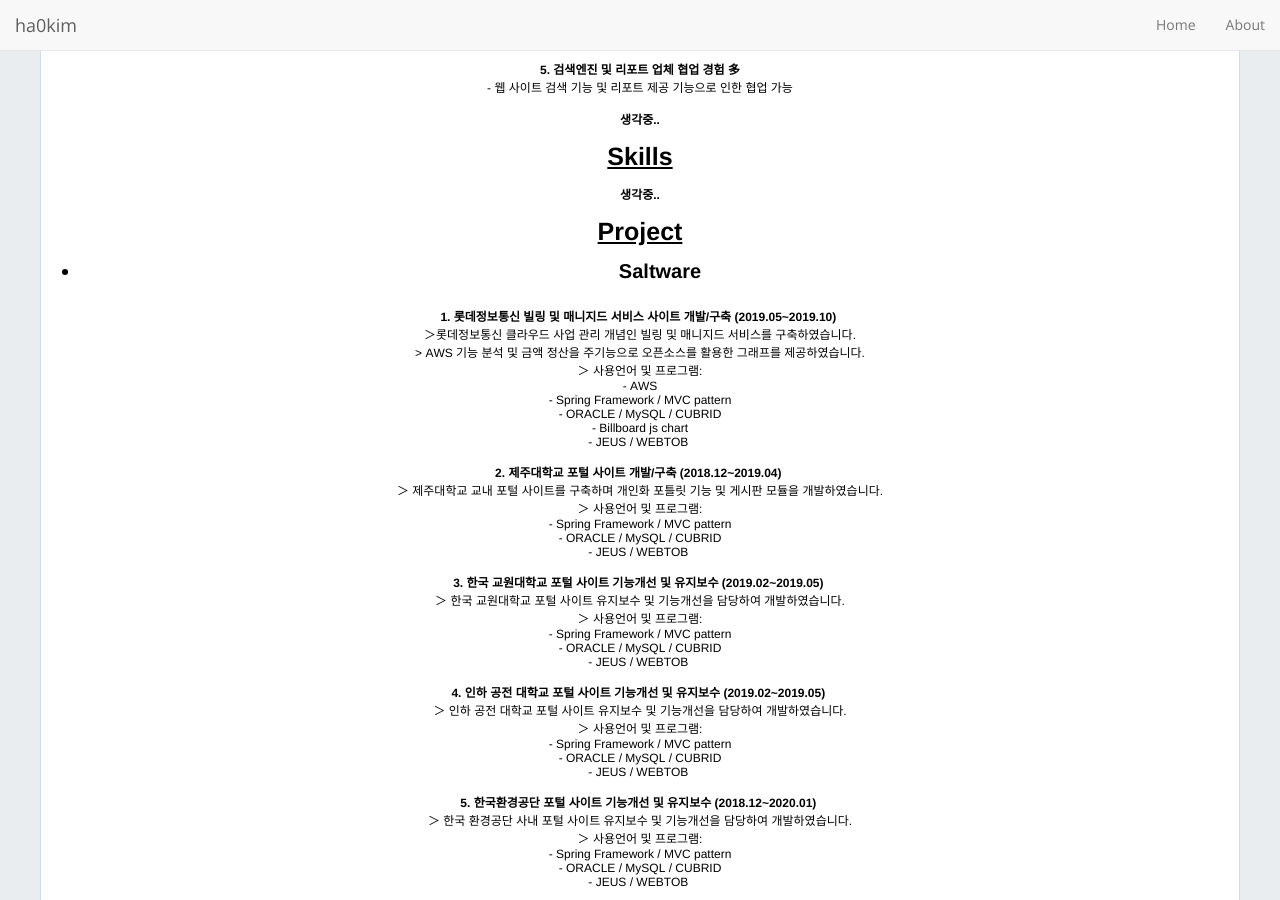
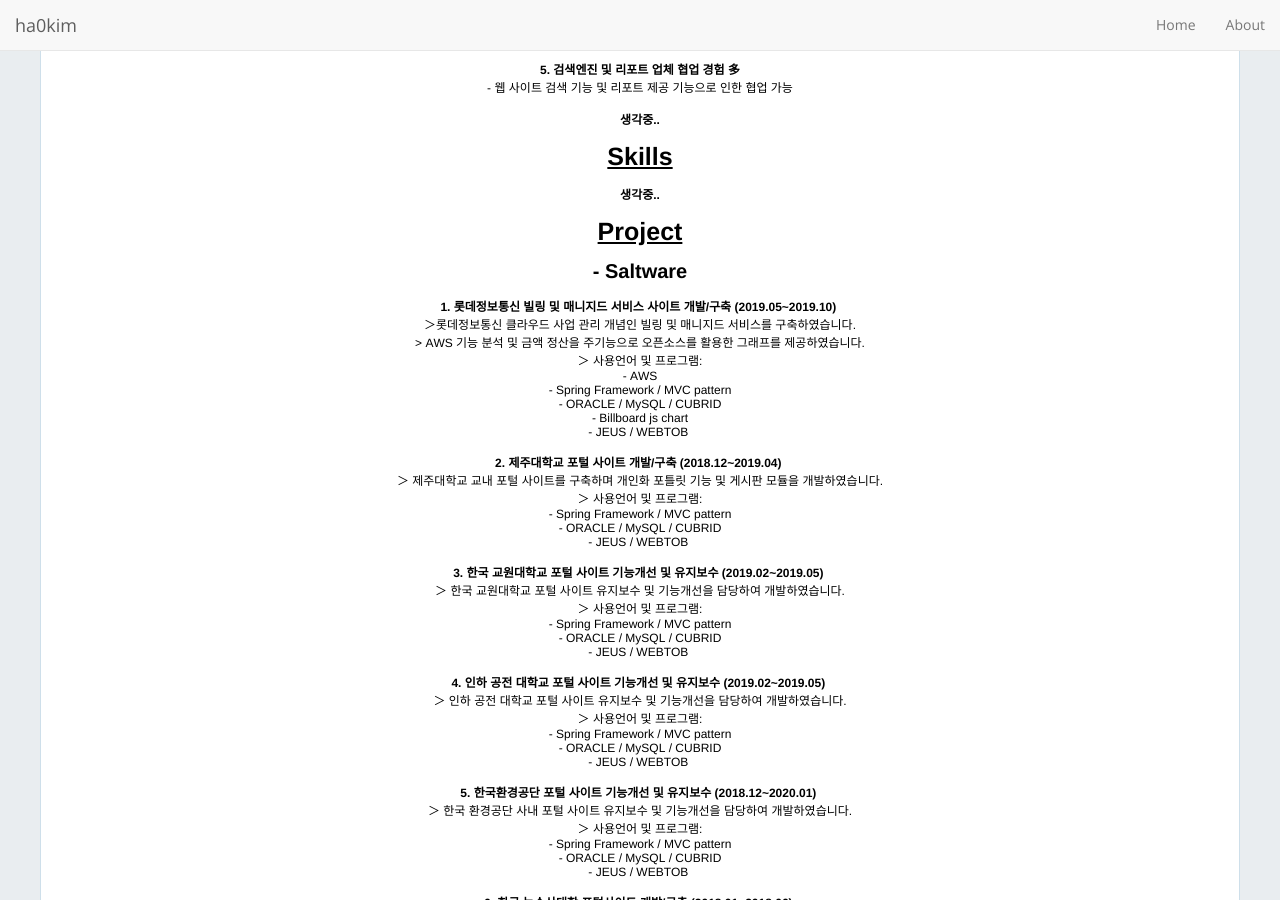
Before and after one commit to ha0kim97/ha0kim97.github.io, a Jekyll site: the page built from index.markdown, in a window 1280 px wide and 900 px high, scrolled down 1223 px. Built offline with Jekyll 4.4.1, drawn with Linux system fonts in a browser that asks for light colours; nearby versions of some CDN libraries; the list of posts is cut into pages by our own code.

Commit message:
Update home.html

```diff
--- a/_layouts/home.html
+++ b/_layouts/home.html
@@ -49,13 +49,9 @@
 <p class="p5"><span class="s2"><b>Personal Data<span class="Apple-converted-space"> </span></b></span></p>
 <p class="p6"><span class="s1"><br>
 </span></p>
-<ul class="ul1">
-  <ul class="ul2">
-    <li class="li7"><span class="s3">김하영</span><span class="s1"> (NORA)<span class="Apple-converted-space"> </span></span></li>
-    <li class="li6"><span class="s1">1997.02.17</span></li>
-    <li class="li8"><span class="s1">서울시</span><span class="s4"> </span><span class="s1">서초구</span><span class="s4"> </span><span class="s1">방배동</span></li>
-  </ul>
-</ul>
+<li><span class="s3">김하영</span><span class="s1"> (NORA)<span class="Apple-converted-space"> </span></span></li>
+<li><span class="s1">1997.02.17</span></li>
+<li><span class="s1">서울시</span><span class="s4"> </span><span class="s1">서초구</span><span class="s4"> </span><span class="s1">방배동</span></li>
 <p class="p9"><span class="s1"><b> </b></span></p>
 <p class="p5"><span class="s2"><b>Educational Background<span class="Apple-converted-space"> </span></b></span></p>
 <p class="p6"><span class="s1"><br>
@@ -106,9 +102,7 @@
 <p class="p10"><span class="s2"><b>Project</b></span></p>
 <p class="p6"><span class="s1"><br>
 </span></p>
-<ul class="ul1">
-  <li class="li13"><span class="s7"><b></b></span><span class="s1"><b>Saltware</b></span></li>
-</ul>
+<p class="p13"><span class="s1"><b>- Saltware</b></span></p>
 <p class="p6"><span class="s1"><br>
 </span></p>
 <p class="p7"><span class="s1"><b>1. </b></span><span class="s3"><b>롯데정보통신</b></span><span class="s1"><b> </b></span><span class="s3"><b>빌링</b></span><span class="s1"><b> </b></span><span class="s3"><b>및</b></span><span class="s1"><b> </b></span><span class="s3"><b>매니지드</b></span><span class="s1"><b> </b></span><span class="s3"><b>서비스</b></span><span class="s1"><b> </b></span><span class="s3"><b>사이트</b></span><span class="s1"><b> </b></span><span class="s3"><b>개발</b></span><span class="s1"><b>/</b></span><span class="s3"><b>구축</b></span><span class="s1"><b> (2019.05~2019.10)<span class="Apple-converted-space"> </span></b></span></p>
```
